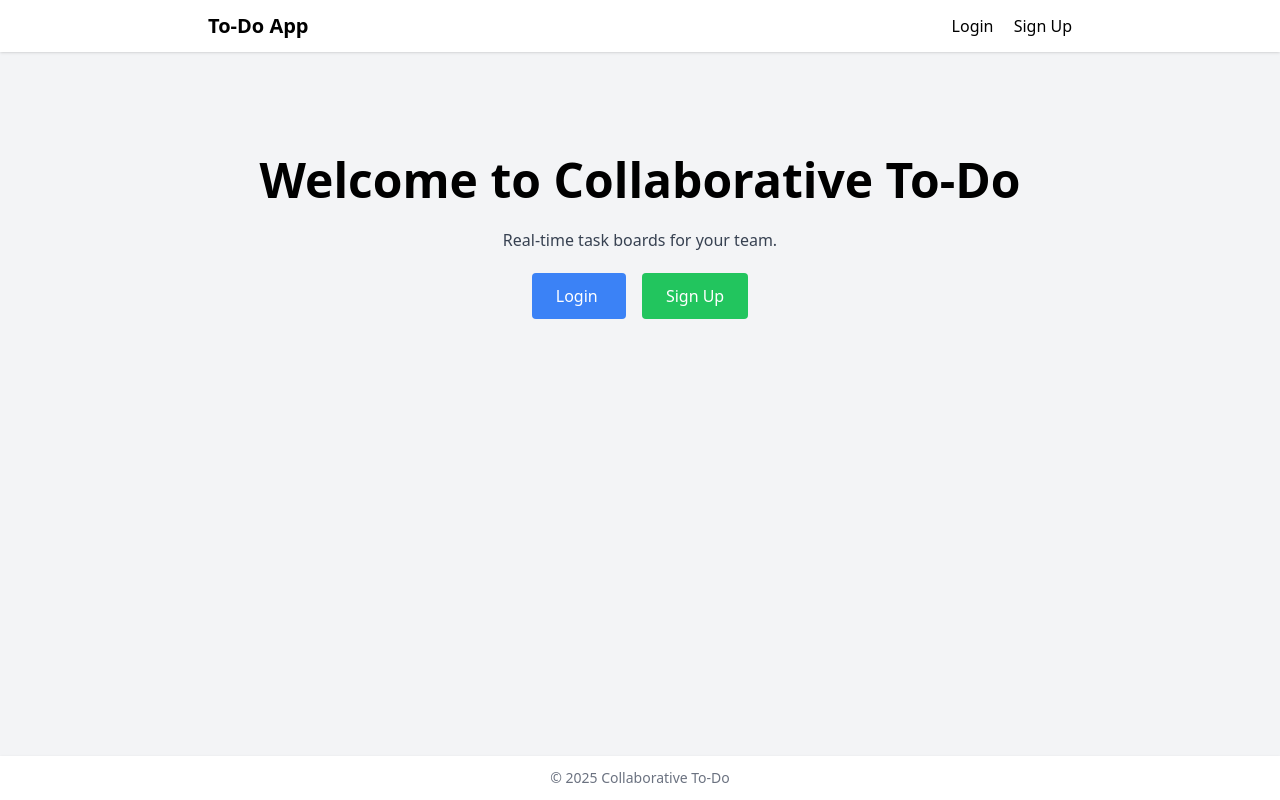
After one commit to 213Hemant/SnapTask, a Flask app: page /welcome in a window 1280 px wide. The commit adds this page. Run offline with Flask 3, Linux system fonts and the light colour scheme; some libraries are stand-ins or nearby versions.

Commit message:
navigation fixes

```diff
--- a/app.py
+++ b/app.py
@@ -1,6 +1,7 @@
 # app.py
+
 import os
-from flask import Flask, render_template, request
+from flask import Flask, redirect, render_template, url_for, request
 from flask_socketio import SocketIO, emit, join_room, leave_room
 from flask_login import LoginManager, login_required, current_user
 from datetime import datetime, timezone
@@ -18,32 +19,53 @@ app = Flask(__name__)
 app.config['SECRET_KEY'] = os.getenv('SECRET_KEY', 'secret!')
 app.config['SQLALCHEMY_DATABASE_URI'] = 'sqlite:///app.db'
 
+# Initialize extensions
 db.init_app(app)
 login_manager = LoginManager(app)
 login_manager.login_view = 'auth.login'
 socketio = SocketIO(app)
 
+# User loader
 @login_manager.user_loader
 def load_user(user_id):
     return User.query.get(int(user_id))
 
+# Blueprints
 app.register_blueprint(auth_bp)
 app.register_blueprint(room_bp)
 
+# Context processor for footer
 @app.context_processor
 def inject_current_year():
     return {'current_year': datetime.now(timezone.utc).year}
 
+# Landing page (unauthenticated)
+@app.route('/welcome')
+def landing():
+    return render_template('landing.html')
+
+# Root redirect: unauthenticated → landing; authenticated → index
 @app.route('/')
+def root():
+    if current_user.is_authenticated:
+        return redirect(url_for('index'))
+    return redirect(url_for('landing'))
+
+# Main to-do board
+@app.route('/index')
 @login_required
 def index():
     try:
         rooms = current_user.rooms.all()
-    except:
+    except AttributeError:
         rooms = current_user.rooms
-    return render_template('index.html',
-                           rooms=rooms,
-                           current_username=current_user.username)
+    return render_template(
+        'index.html',
+        rooms=rooms,
+        current_username=current_user.username
+    )
+
+# Socket.IO event handlers
 
 @socketio.on('join_room')
 @login_required
@@ -51,11 +73,7 @@ def handle_join(data):
     room_name = data['room']
     room = authorize_room(room_name)
     join_room(room_name)
-
-    # Always load from DB
     tasks_list = [t.to_dict() for t in room.tasks]
-
-    # Sort by due_date: earliest first, nulls last
     tasks_list.sort(key=lambda x: (x['due_date'] is None, x['due_date']))
     emit('room_data', {'tasks': tasks_list}, room=request.sid)
     emit('notification', {
@@ -70,7 +88,6 @@ def handle_add_task(data):
     text = data['text']
     due_iso = data.get('due_date')
     room = authorize_room(room_name)
-
     due = datetime.fromisoformat(due_iso).date() if due_iso else None
 
     new_task = Task(
--- a/templates/base.html
+++ b/templates/base.html
@@ -1,5 +1,6 @@
 <!DOCTYPE html>
 <html lang="en">
+
 <head>
   <meta charset="UTF-8" />
   <meta name="viewport" content="width=device-width, initial-scale=1.0" />
@@ -7,18 +8,20 @@
   <script src="https://cdn.jsdelivr.net/npm/socket.io-client/dist/socket.io.min.js"></script>
   <script src="https://cdn.tailwindcss.com"></script>
 </head>
+
 <body class="bg-gray-100 min-h-screen flex flex-col">
   <!-- Navbar -->
   <nav class="bg-white shadow mb-6">
     <div class="max-w-4xl mx-auto px-4 py-3 flex justify-between items-center">
-      <a href="{{ url_for('index') }}" class="text-xl font-bold">To-Do App</a>
-      <div class="flex space-x-4">
+      <a href="{{ url_for('landing') }}" class="text-xl font-bold">To‑Do App</a>
+      <div class="space-x-4">
         {% if current_user.is_authenticated %}
-          <span class="text-gray-700">Hello, {{ current_user.username }}</span>
-          <a href="{{ url_for('auth.logout') }}" class="text-red-500">Logout</a>
+        <a href="{{ url_for('index') }}" class="hover:underline">Home</a>
+        <a href="{{ url_for('room.rooms') }}" class="hover:underline">My Rooms</a>
+        <a href="{{ url_for('auth.logout') }}" class="text-red-500 hover:underline">Logout</a>
         {% else %}
-          <a href="{{ url_for('auth.login') }}" class="text-blue-500">Login</a>
-          <a href="{{ url_for('auth.signup') }}" class="ml-2 text-green-500">Sign Up</a>
+        <a href="{{ url_for('auth.login') }}" class="hover:underline">Login</a>
+        <a href="{{ url_for('auth.signup') }}" class="hover:underline">Sign Up</a>
         {% endif %}
       </div>
     </div>
@@ -30,13 +33,15 @@
   </main>
 
   <!-- Footer -->
-<footer class="bg-white shadow mt-6">
-  <div class="max-w-4xl mx-auto px-4 py-3 text-center text-sm text-gray-500">
-    &copy; {{ current_year }} Collaborative To-Do
-  </div>
-</footer>
+  <footer class="bg-white shadow mt-6">
+    <div class="max-w-4xl mx-auto px-4 py-3 text-center text-sm text-gray-500">
+      &copy; {{ current_year }} Collaborative To‑Do
+    </div>
+  </footer>
+
 
   <!-- Global Scripts -->
   {% block scripts %}{% endblock %}
 </body>
+
 </html>
--- /dev/null
+++ b/templates/landing.html
@@ -0,0 +1,16 @@
+{% extends 'base.html' %}
+{% block title %}Welcome — Collaborative To‑Do{% endblock %}
+{% block content %}
+<div class="text-center py-20">
+  <h1 class="text-5xl font-bold mb-6">Welcome to Collaborative To‑Do</h1>
+  <p class="mb-8 text-gray-700">Real‑time task boards for your team.</p>
+  <a href="{{ url_for('auth.login') }}"
+     class="bg-blue-500 hover:bg-blue-600 text-white px-6 py-3 rounded mr-4">
+    Login
+  </a>
+  <a href="{{ url_for('auth.signup') }}"
+     class="bg-green-500 hover:bg-green-600 text-white px-6 py-3 rounded">
+    Sign Up
+  </a>
+</div>
+{% endblock %}
```
Also changed, not shown: templates/index.html (+8 -15 lines), templates/login.html (+13 -22 lines), templates/signup.html (+12 -21 lines).
